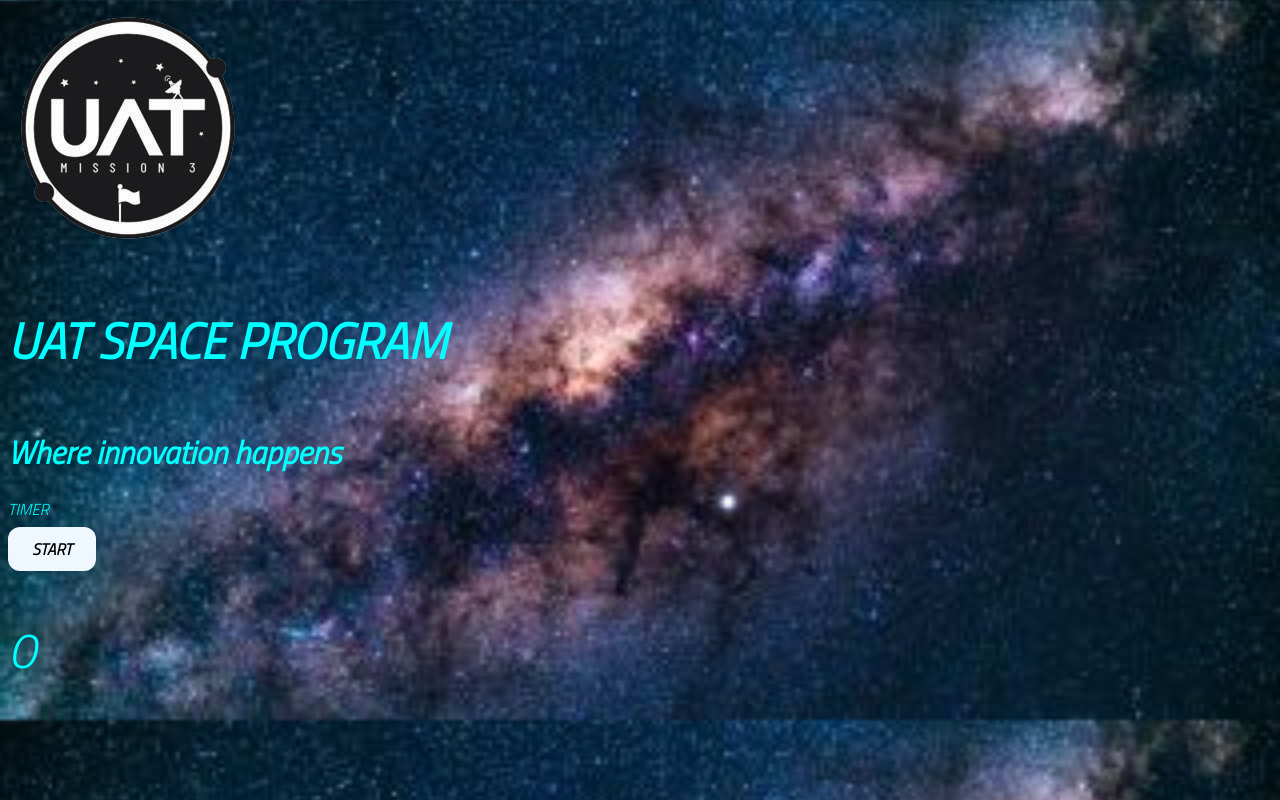
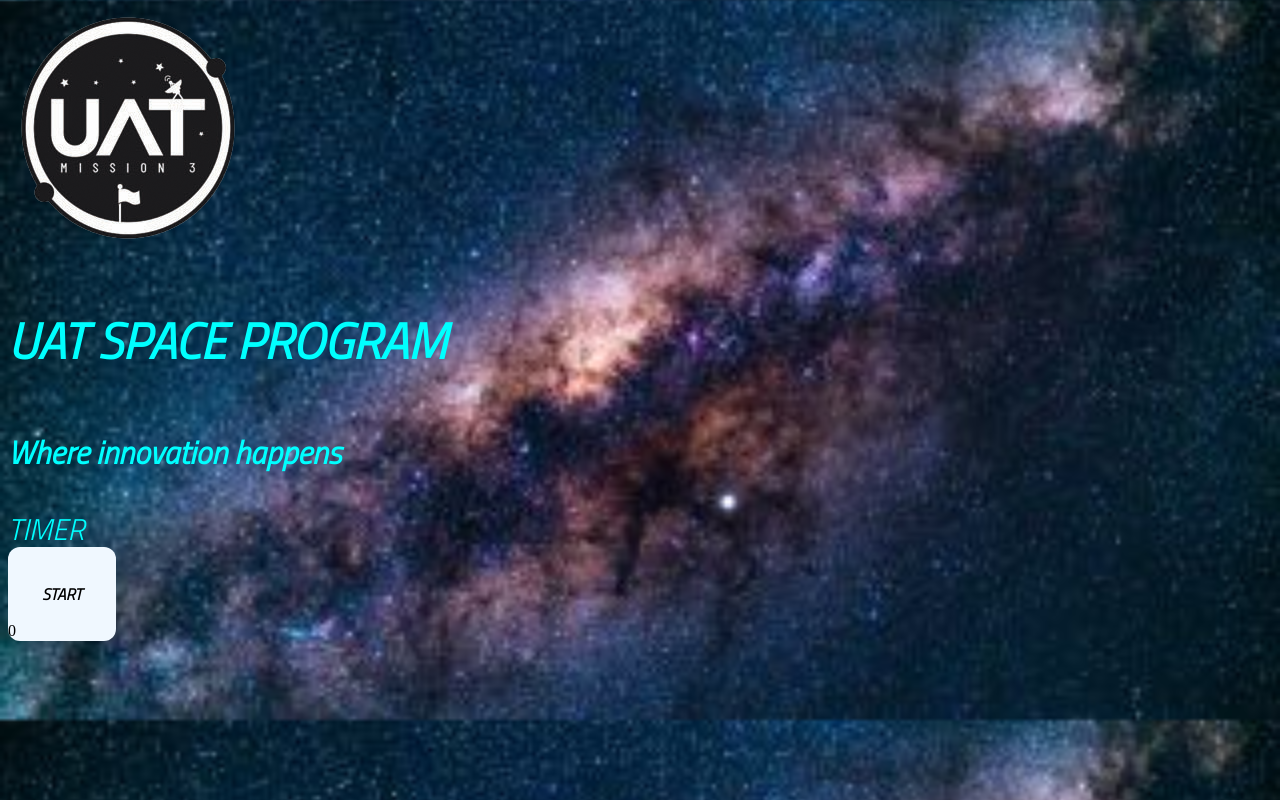
Before and after one commit to AsmahanAlk/UAT-Space-Program, a plain HTML site: page UAT.html in a window 1280 px wide. Drawn offline with Linux system fonts and the light colour scheme.

Commit message:
Assignment 2

```diff
--- a/UAT.css
+++ b/UAT.css
@@ -22,6 +22,7 @@ body{
 .timer_title{
     font-family:Titillium Web;
     color: aqua;
+    font-size: 30px;
 }
 
 .start_timer{
@@ -29,7 +30,7 @@ body{
     font-family:Titillium Web;
     font-weight: bold;
     border-radius: 12px;
-    padding:10px 24px;
+    padding:35px 34px;
 
 }
 
@@ -37,10 +38,3 @@ body{
     background-color: rgb(220, 220, 220);
 
 }
-
-.count_display{
-    font-size: 50px;
-    color: aqua;
-    font-family:Titillium Web;
-
-}
```
